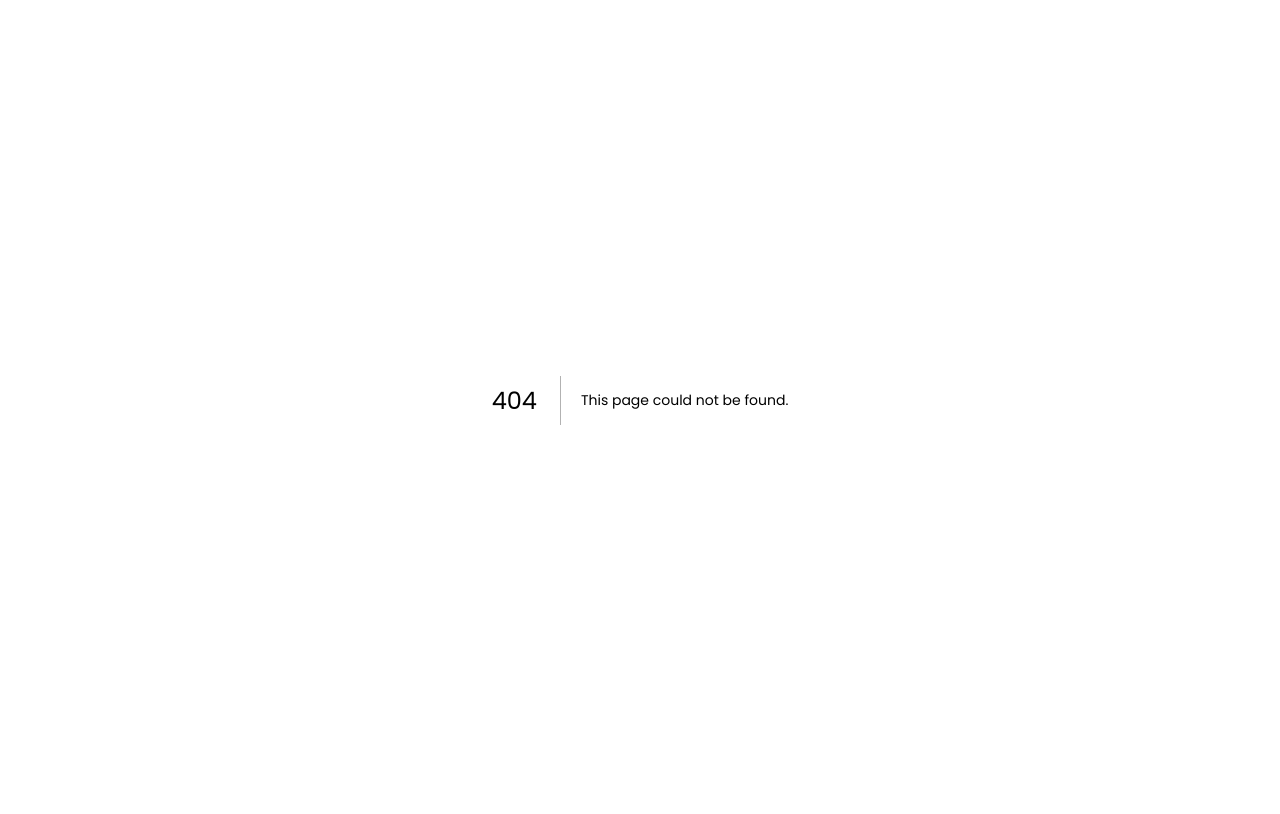
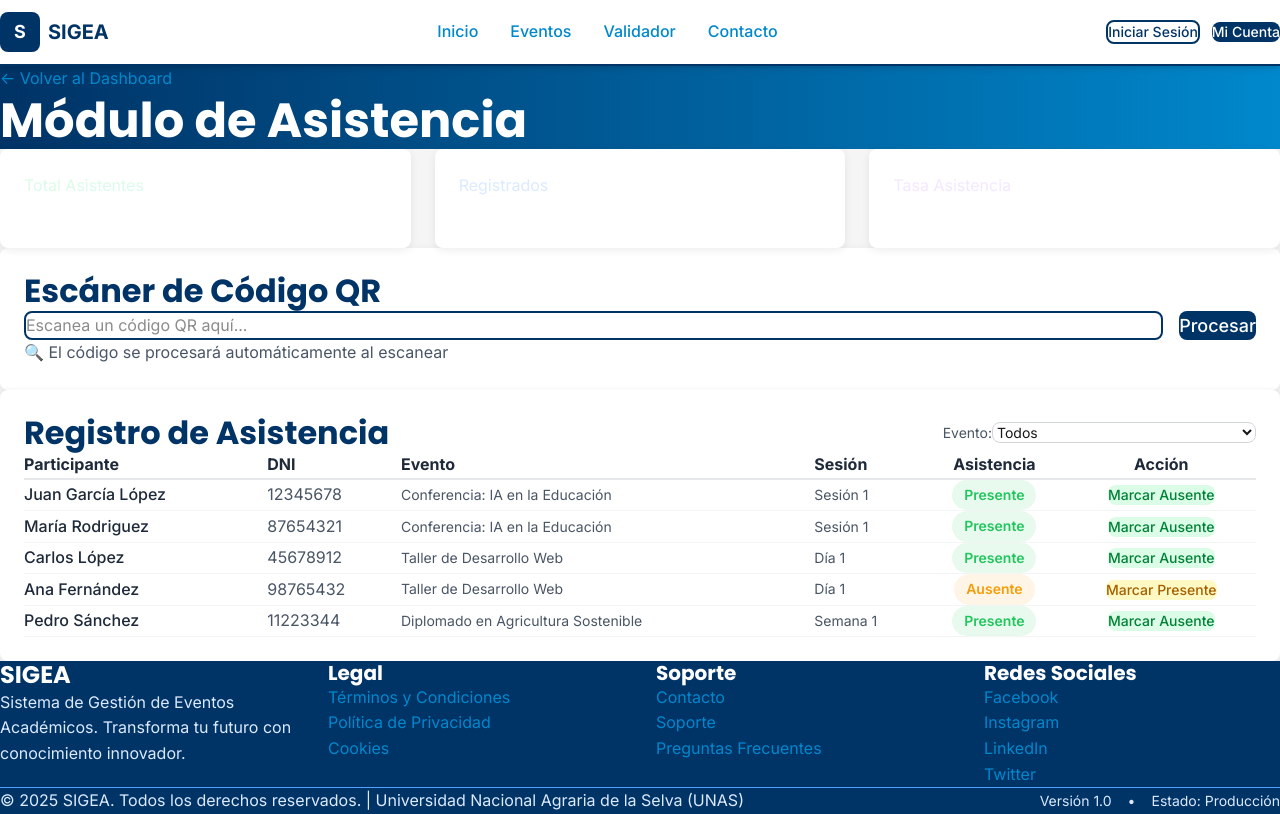
Before and after one commit to BrennisC/sigea-app, a Next.js app: page /admin/asistencia in a window 1280 px wide. Before the commit this address had no page. Built offline with nearby package versions, Linux system fonts and the light colour scheme.

Commit message:
Build Admin Attendance Module
cgen-ac8de976e2144945af799b0f05c63e6a

```diff
--- /dev/null
+++ b/app/admin/asistencia/page.tsx
@@ -0,0 +1,256 @@
+"use client";
+
+import { useState } from "react";
+import Navbar from "../../components/Navbar";
+import Footer from "../../components/Footer";
+import Card from "../../components/Card";
+import Button from "../../components/Button";
+import Badge from "../../components/Badge";
+import Link from "next/link";
+
+interface Attendee {
+  id: number;
+  name: string;
+  dni: string;
+  event: string;
+  session: string;
+  attended: boolean;
+}
+
+export default function AdminAttendancePage() {
+  const [attendees, setAttendees] = useState<Attendee[]>([
+    {
+      id: 1,
+      name: "Juan García López",
+      dni: "12345678",
+      event: "Conferencia: IA en la Educación",
+      session: "Sesión 1",
+      attended: true,
+    },
+    {
+      id: 2,
+      name: "María Rodriguez",
+      dni: "87654321",
+      event: "Conferencia: IA en la Educación",
+      session: "Sesión 1",
+      attended: true,
+    },
+    {
+      id: 3,
+      name: "Carlos López",
+      dni: "45678912",
+      event: "Taller de Desarrollo Web",
+      session: "Día 1",
+      attended: true,
+    },
+    {
+      id: 4,
+      name: "Ana Fernández",
+      dni: "98765432",
+      event: "Taller de Desarrollo Web",
+      session: "Día 1",
+      attended: false,
+    },
+    {
+      id: 5,
+      name: "Pedro Sánchez",
+      dni: "11223344",
+      event: "Diplomado en Agricultura Sostenible",
+      session: "Semana 1",
+      attended: true,
+    },
+  ]);
+
+  const [selectedEvent, setSelectedEvent] = useState("todos");
+  const [qrCode, setQrCode] = useState("");
+
+  const events = [
+    "todos",
+    "Conferencia: IA en la Educación",
+    "Taller de Desarrollo Web",
+    "Diplomado en Agricultura Sostenible",
+  ];
+
+  const filteredAttendees =
+    selectedEvent === "todos"
+      ? attendees
+      : attendees.filter((a) => a.event === selectedEvent);
+
+  const toggleAttendance = (id: number) => {
+    setAttendees(
+      attendees.map((a) => (a.id === id ? { ...a, attended: !a.attended } : a))
+    );
+  };
+
+  const attendancePercentage =
+    attendees.length > 0
+      ? Math.round(
+          (attendees.filter((a) => a.attended).length / attendees.length) * 100
+        )
+      : 0;
+
+  const handleQRScan = (e: React.FormEvent) => {
+    e.preventDefault();
+    // Simulate QR scan processing
+    if (qrCode.trim()) {
+      alert(`QR escaneado: ${qrCode}`);
+      setQrCode("");
+    }
+  };
+
+  return (
+    <main className="w-full min-h-screen bg-background-light">
+      <Navbar />
+
+      {/* Header */}
+      <section className="bg-gradient-to-r from-primary to-primary-light py-12">
+        <div className="max-w-7xl mx-auto px-4 sm:px-6 lg:px-8">
+          <Link href="/admin/dashboard" className="text-blue-100 hover:text-white mb-2 inline-block">
+            ← Volver al Dashboard
+          </Link>
+          <h1 className="text-4xl font-bold text-white">Módulo de Asistencia</h1>
+        </div>
+      </section>
+
+      {/* Content */}
+      <div className="max-w-7xl mx-auto px-4 sm:px-6 lg:px-8 py-12">
+        {/* Stats */}
+        <div className="grid md:grid-cols-3 gap-6 mb-8">
+          <Card className="bg-gradient-to-br from-green-500 to-green-600 text-white">
+            <p className="text-green-100 text-sm">Total Asistentes</p>
+            <p className="text-3xl font-bold">{attendees.length}</p>
+          </Card>
+
+          <Card className="bg-gradient-to-br from-blue-500 to-blue-600 text-white">
+            <p className="text-blue-100 text-sm">Registrados</p>
+            <p className="text-3xl font-bold">
+              {attendees.filter((a) => a.attended).length}
+            </p>
+          </Card>
+
+          <Card className="bg-gradient-to-br from-purple-500 to-purple-600 text-white">
+            <p className="text-purple-100 text-sm">Tasa Asistencia</p>
+            <p className="text-3xl font-bold">{attendancePercentage}%</p>
+          </Card>
+        </div>
+
+        {/* QR Scanner */}
+        <Card className="mb-8">
+          <h2 className="text-2xl font-bold text-primary mb-6">
+            Escáner de Código QR
+          </h2>
+
+          <form onSubmit={handleQRScan} className="space-y-4">
+            <div className="flex gap-4">
+              <input
+                type="text"
+                value={qrCode}
+                onChange={(e) => setQrCode(e.target.value)}
+                placeholder="Escanea un código QR aquí..."
+                className="flex-1 px-4 py-3 border-2 border-gray-200 rounded-lg focus:outline-none focus:border-primary"
+                autoFocus
+              />
+              <Button type="submit" size="lg">
+                Procesar
+              </Button>
+            </div>
+            <p className="text-sm text-gray-600">
+              🔍 El código se procesará automáticamente al escanear
+            </p>
+          </form>
+        </Card>
+
+        {/* Attendance List */}
+        <Card>
+          <div className="flex items-center justify-between mb-6">
+            <h2 className="text-2xl font-bold text-primary">
+              Registro de Asistencia
+            </h2>
+
+            <div>
+              <label className="text-sm text-gray-600 mr-3">Evento:</label>
+              <select
+                value={selectedEvent}
+                onChange={(e) => setSelectedEvent(e.target.value)}
+                className="px-4 py-2 border border-gray-300 rounded-lg text-sm focus:outline-none focus:border-primary"
+              >
+                {events.map((event) => (
+                  <option key={event} value={event}>
+                    {event === "todos" ? "Todos" : event}
+                  </option>
+                ))}
+              </select>
+            </div>
+          </div>
+
+          <div className="overflow-x-auto">
+            <table className="w-full">
+              <thead>
+                <tr className="border-b-2 border-gray-200">
+                  <th className="text-left py-3 px-4 font-bold text-gray-800">
+                    Participante
+                  </th>
+                  <th className="text-left py-3 px-4 font-bold text-gray-800">
+                    DNI
+                  </th>
+                  <th className="text-left py-3 px-4 font-bold text-gray-800">
+                    Evento
+                  </th>
+                  <th className="text-left py-3 px-4 font-bold text-gray-800">
+                    Sesión
+                  </th>
+                  <th className="text-center py-3 px-4 font-bold text-gray-800">
+                    Asistencia
+                  </th>
+                  <th className="text-center py-3 px-4 font-bold text-gray-800">
+                    Acción
+                  </th>
+                </tr>
+              </thead>
+              <tbody>
+                {filteredAttendees.map((attendee) => (
+                  <tr
+                    key={attendee.id}
+                    className="border-b border-gray-100 hover:bg-gray-50"
+                  >
+                    <td className="py-3 px-4 font-medium text-gray-800">
+                      {attendee.name}
+                    </td>
+                    <td className="py-3 px-4 text-gray-600">{attendee.dni}</td>
+                    <td className="py-3 px-4 text-sm text-gray-600">
+                      {attendee.event}
+                    </td>
+                    <td className="py-3 px-4 text-sm text-gray-600">
+                      {attendee.session}
+                    </td>
+                    <td className="py-3 px-4 text-center">
+                      <Badge
+                        variant={attendee.attended ? "success" : "warning"}
+                      >
+                        {attendee.attended ? "Presente" : "Ausente"}
+                      </Badge>
+                    </td>
+                    <td className="py-3 px-4 text-center">
+                      <button
+                        onClick={() => toggleAttendance(attendee.id)}
+                        className={`px-3 py-1 rounded-lg text-sm font-medium transition-all ${
+                          attendee.attended
+                            ? "bg-green-100 text-green-700 hover:bg-green-200"
+                            : "bg-yellow-100 text-yellow-700 hover:bg-yellow-200"
+                        }`}
+                      >
+                        {attendee.attended ? "Marcar Ausente" : "Marcar Presente"}
+                      </button>
+                    </td>
+                  </tr>
+                ))}
+              </tbody>
+            </table>
+          </div>
+        </Card>
+      </div>
+
+      <Footer />
+    </main>
+  );
+}
```
